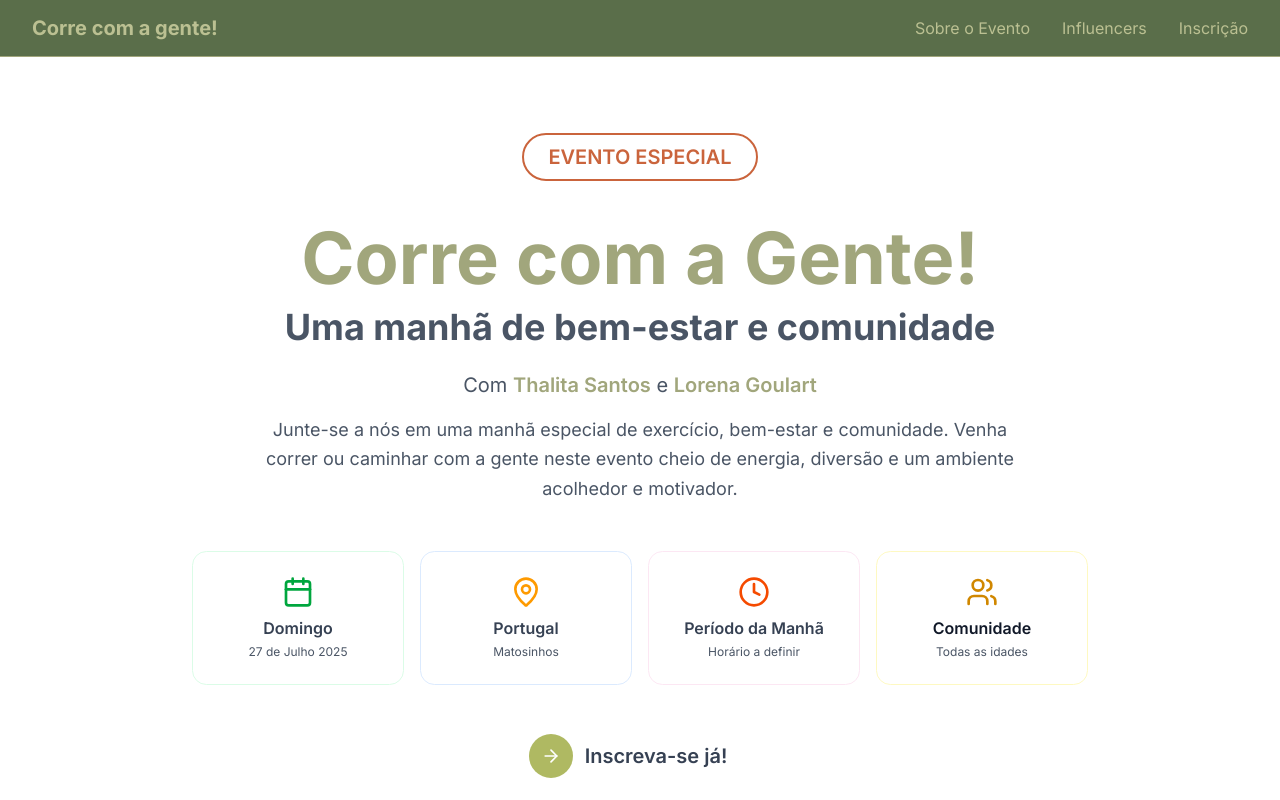
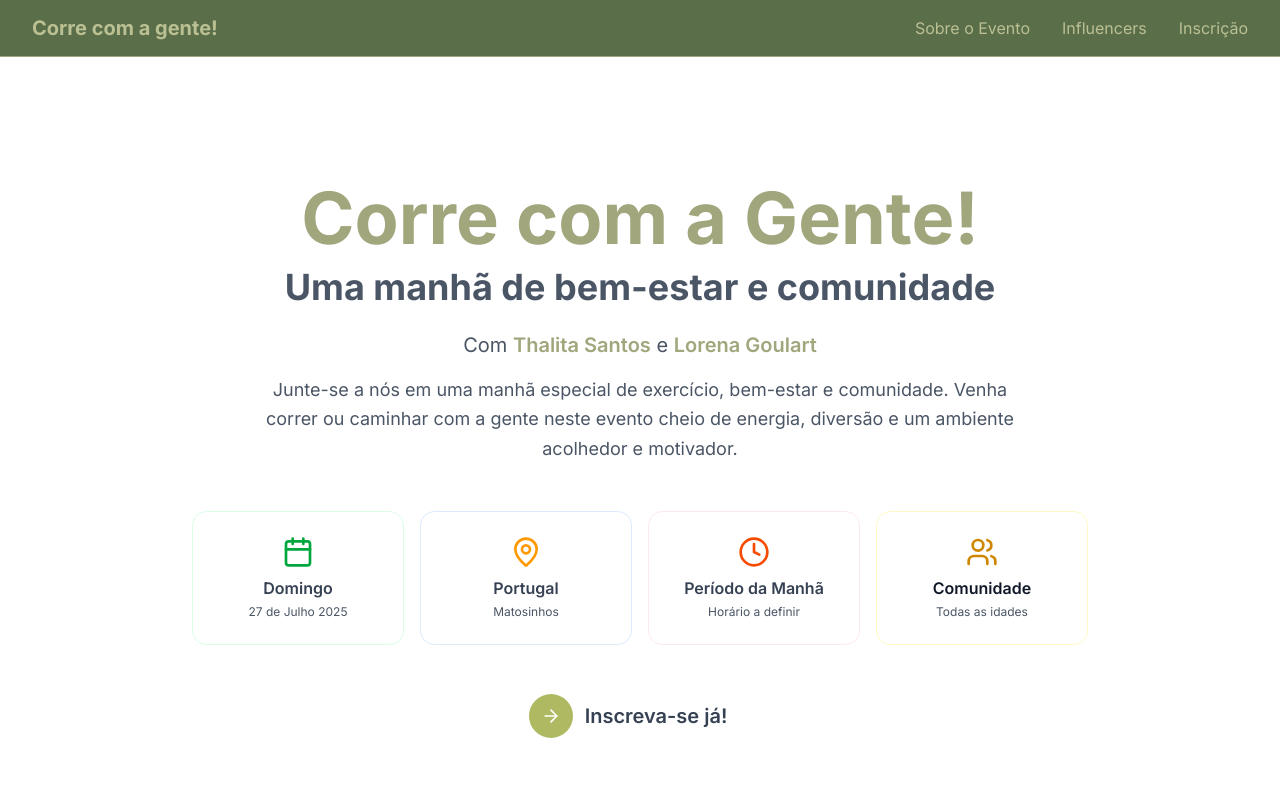
Before and after one commit to alexsandro-oliveira/landing-page-corre-com-a-gente, a Next.js app: page / in a window 1280 px wide. Shown: the top 800 px of the page. Built offline with nearby package versions, Linux system fonts and the light colour scheme; what tailwind-animate would draw is missing.

Commit message:
feat: discart badge title

```diff
--- a/src/components/HeroSection.tsx
+++ b/src/components/HeroSection.tsx
@@ -2,7 +2,6 @@
 
 import { Calendar, MapPin, Users, Clock } from 'lucide-react'
 import SlideArrowButton from './animata/button/slide-arrow-button'
-import TiltCard from './animata/card/tilted-card'
 
 export default function HeroSection() {
   const scrollToSection = (sectionId: string) => {
@@ -20,12 +19,6 @@ export default function HeroSection() {
 
       <div className="relative z-10 container mx-auto px-2 xs:px-4 sm:px-6 sm:pt-14 lg:px-8 text-center">
         <div className="max-w-4xl mx-auto">
-          {/* Badge */}
-          <TiltCard
-            title="EVENTO ESPECIAL"
-            className="inline-flex mb-4 xs:mb-6 sm:mb-8 text-chart-1 border-chart-1 font-semibold text-xs xs:text-sm"
-          />
-
           {/* Main Title */}
           <h1 className="text-2xl xs:text-3xl sm:text-4xl md:text-5xl lg:text-7xl font-bold text-primary mb-3 xs:mb-4 sm:mb-6 leading-tight">
             Corre com a Gente!
```
